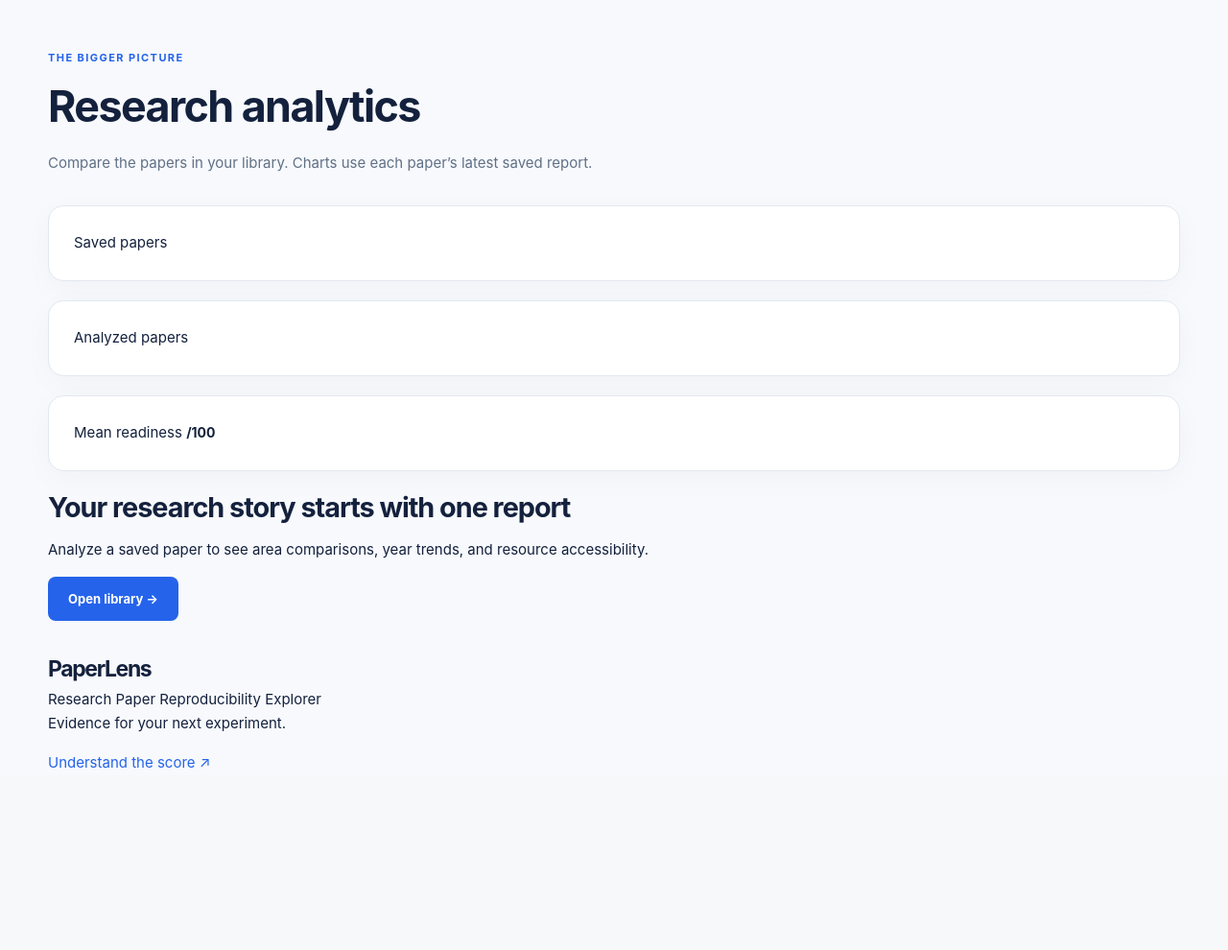
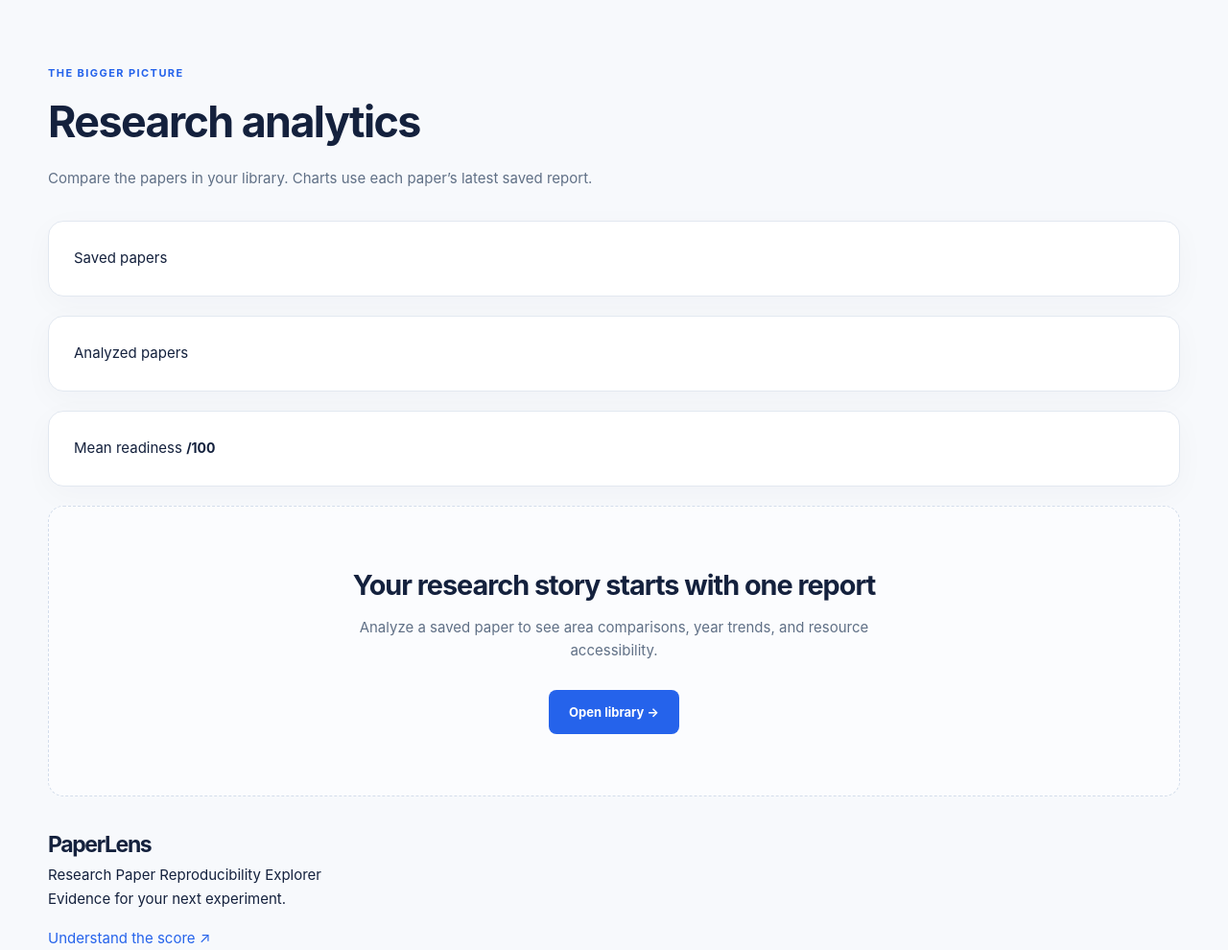
Before and after one commit to jatinmeenaa/research-paper-reproducibility, a Python web app: template templates/analytics.html in a window 1280 px wide. Shown: the part 85-1075 px from the top of the page at 96% size. Before the commit the page ends 886 px from the top, so only its background shows below. Run offline with Jinja, Linux system fonts and the light colour scheme; the template is opened without the code that fills it, so the values that code supplies are empty.

Commit message:
library filters and result card styling is add

```diff
--- a/static/css/style.css
+++ b/static/css/style.css
@@ -720,3 +720,78 @@ small {
     color: #774693;
     background: #f3eafa;
 }
+
+/*library filters and result card */
+.library-layout {
+    display: grid;
+    grid-template-columns: 260px minmax(0, 1fr);
+    gap: 28px;
+    align-items: start;
+}
+
+.filter-panel {
+    position: sticky;
+    top: 24px;
+}
+
+.filter-panel .section-heading {
+    margin-bottom: 18px;
+}
+
+.filter-panel h2 {
+    font-size: 18px;
+}
+
+.filter-panel .section-heading a {
+    font-size: 12px;
+}
+
+.filter-panel label:not(:first-child) {
+    margin-top: 16px;
+}
+
+.filter-panel .button {
+    margin-top: 22px;
+    width: 100%;
+}
+
+.library-grid {
+    grid-template-columns: repeat(2, minmax(0, 1fr));
+}
+
+.result-count {
+    color: var(--muted);
+    font-size: 13px;
+    margin-bottom: 18px;
+}
+
+.empty-state {
+    text-align: center;
+    border: 1px dashed #d3ddeb;
+    border-radius: var(--radius);
+    padding: 64px 24px;
+    background: #ffffff80;
+}
+
+.empty-state p {
+    color: var(--muted);
+    max-width: 550px;
+    margin-inline: auto;
+}
+
+.empty-icon {
+    font-size: 48px;
+    color: var(--blue);
+}
+
+.empty-state .button {
+    margin-top: 12px;
+}
+
+.flash-stack:empty {
+    display: none;
+}
+
+.flash-stack {
+    padding-top: 16px;
+}
```
